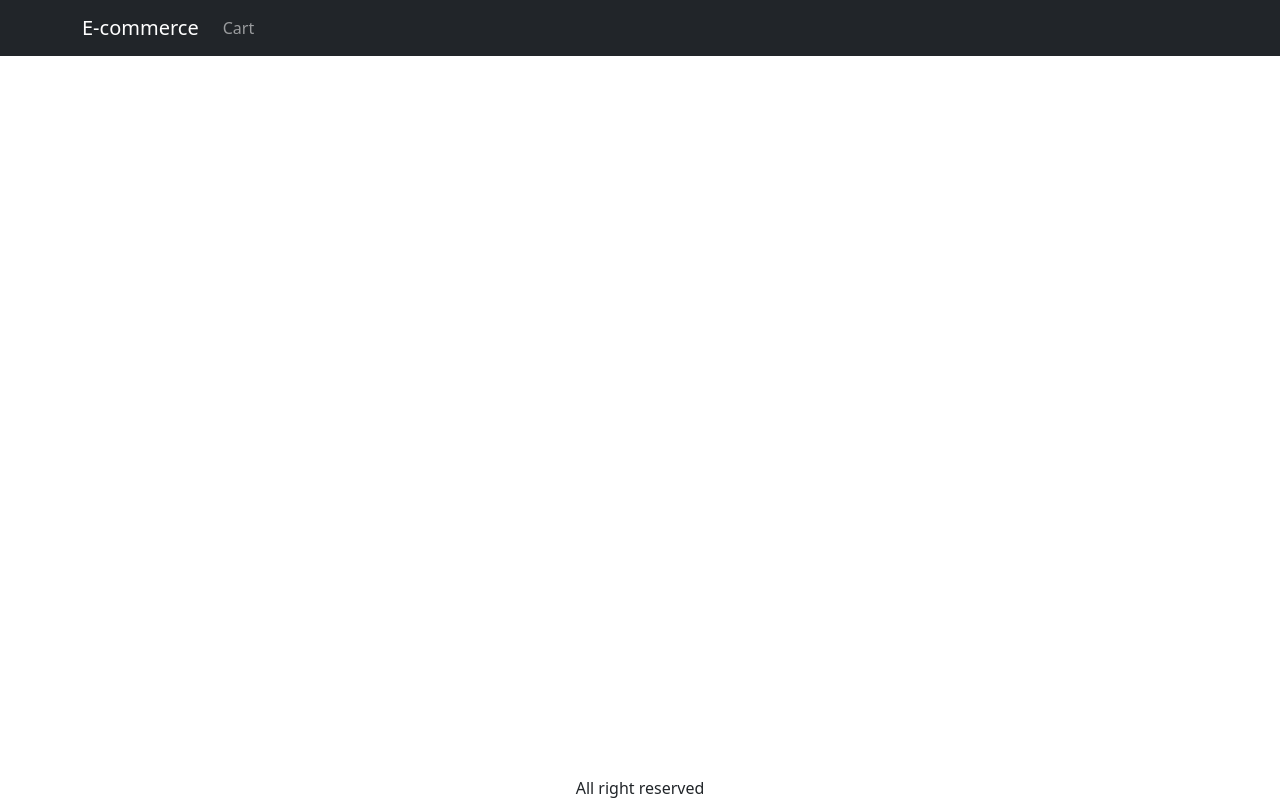
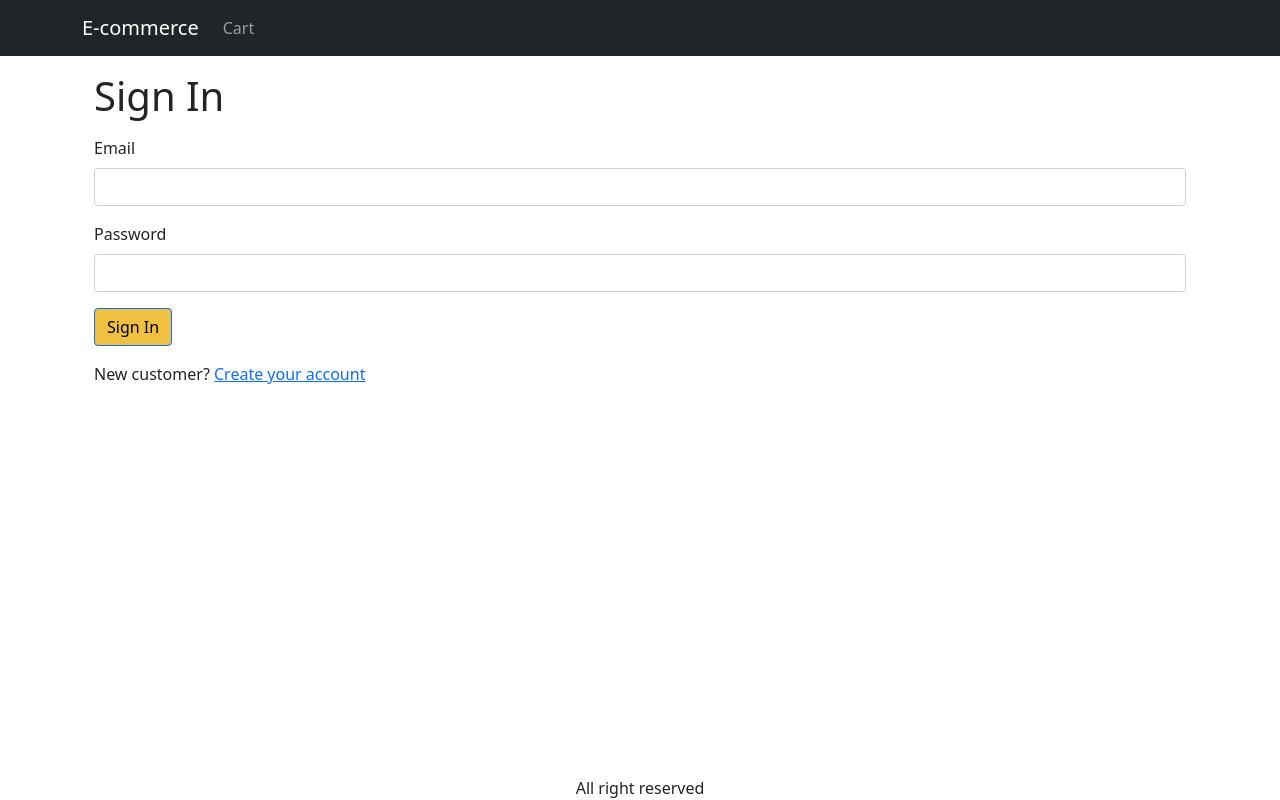
Before and after one commit to ktariayman/E-commerce-mern, a React (Create React App) app in the folder amazona/frontend/: page /signin in a window 1280 px wide. Built offline with nearby package versions, Linux system fonts and the light colour scheme.

Commit message:
sign in Screen

```diff
--- a/amazona/frontend/src/App.js
+++ b/amazona/frontend/src/App.js
@@ -10,6 +10,7 @@
 import { useContext } from 'react';
 import { Store } from './Store';
 import CartScreen from './screens/CartScreen';
+import SigninScreen from './screens/SigninScreen';
 function App() {
   const { state } = useContext(Store);
   const { cart } = state;
@@ -45,6 +46,7 @@
         <Routes>
           <Route path="/product/:slug" element={<ProductScreen />} />
           <Route path="/cart" element={<CartScreen />} />
+          <Route path="/signin" element={<SigninScreen />} />
           <Route path="/" element={<HomeScreen />} />
         </Routes>
       </Container>
--- a/amazona/frontend/src/components/Product.js
+++ b/amazona/frontend/src/components/Product.js
@@ -36,7 +36,6 @@
         </Link>
         <Rating rating={product.rating} numReviews={product.numReviews} />
         <Card.Text>${product.price}</Card.Text>
-        <Button>Add to cart</Button>
         {product.countInStock === 0 ? (
           <Button variant="light" disabled>
             Out of stock
--- a/amazona/frontend/src/index.css
+++ b/amazona/frontend/src/index.css
@@ -41,3 +41,7 @@
 .img-thumbnail {
   height:80px !important;
 }
+
+.small-container {
+  max-width: 600px;
+}
--- /dev/null
+++ b/amazona/frontend/src/screens/SigninScreen.js
@@ -0,0 +1,38 @@
+
+
+import { Link, useLocation } from 'react-router-dom';
+import Container from 'react-bootstrap/Container';
+import Form from 'react-bootstrap/Form';
+import Button from 'react-bootstrap/Button';
+import { Helmet } from 'react-helmet-async';
+
+export default function SigninScreen() {
+  const { search } = useLocation();
+  const redirectInUrl = new URLSearchParams(search).get('redirect');
+  const redirect = redirectInUrl ? redirectInUrl : '/';
+  return (
+    <Container className="small-container">
+      <Helmet>
+        <title>Sign In</title>
+      </Helmet>
+      <h1 className="my-3">Sign In</h1>
+      <Form>
+        <Form.Group className="mb-3" controlId="email">
+          <Form.Label>Email</Form.Label>
+          <Form.Control type="email" required />
+        </Form.Group>
+        <Form.Group className="mb-3" controlId="password">
+          <Form.Label>Password</Form.Label>
+          <Form.Control type="password" required />
+        </Form.Group>
+        <div className="mb-3">
+          <Button type="submit">Sign In</Button>
+        </div>
+        <div className="mb-3">
+          New customer?{' '}
+          <Link to={`/signup?redirect=${redirect}`}>Create your account</Link>
+        </div>
+      </Form>
+    </Container>
+  );
+}
```
